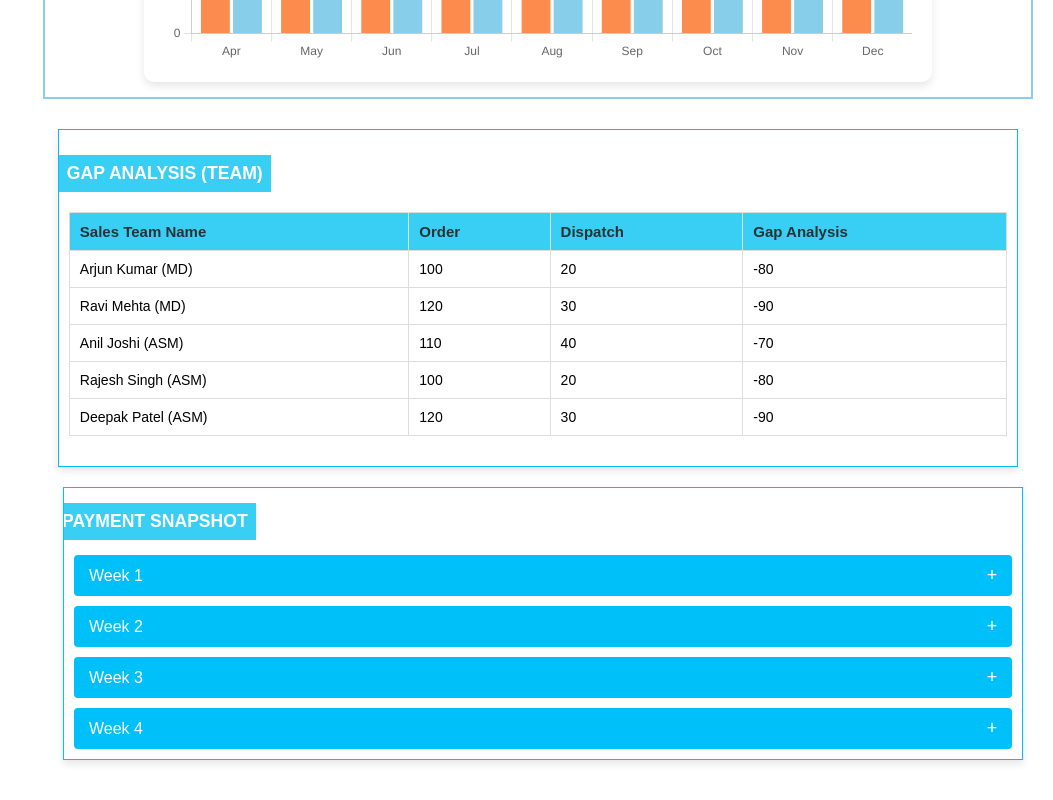
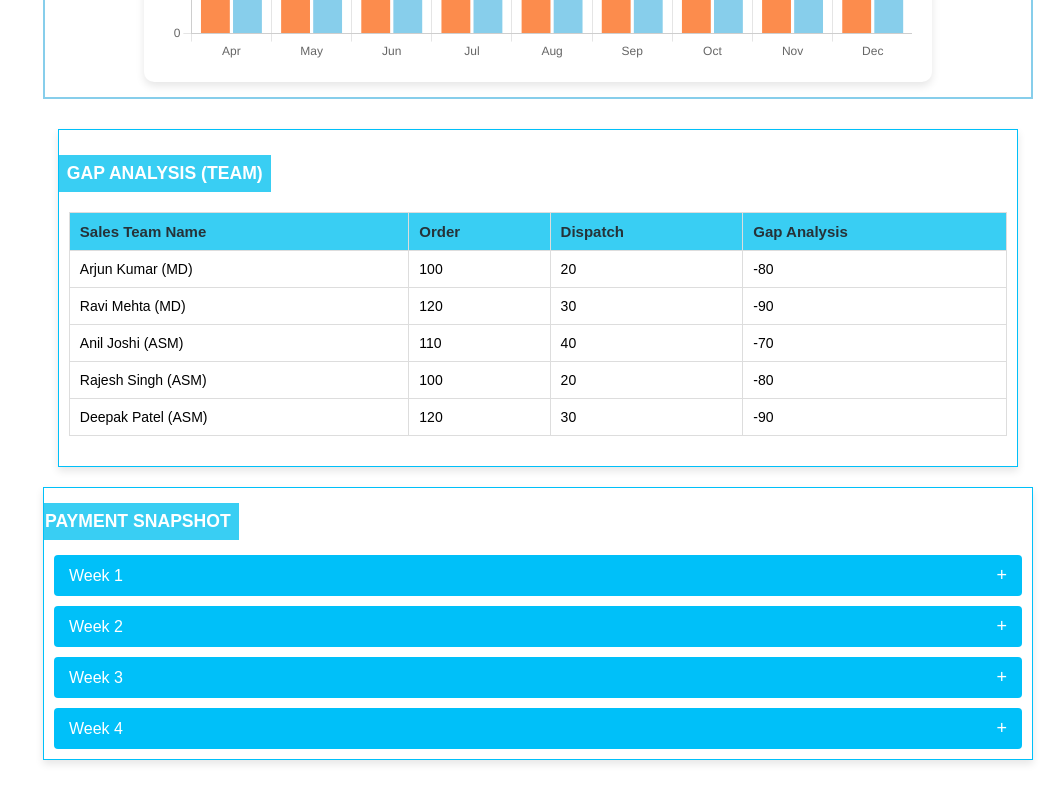
Before and after one commit to Arifkhankhankhankhan/DashBoard_company, a React (Vite) app: page / in a window 1280 px wide. Shown: the part 4596-5396 px from the top of the page, without its empty margins (227-1280 px from the left). Built offline with nearby package versions, Linux system fonts and the light colour scheme.

Commit message:
Update PaymentSnapshot.css

```diff
--- a/src/components/Paymentsnap/PaymentSnapshot.css
+++ b/src/components/Paymentsnap/PaymentSnapshot.css
@@ -1,15 +1,17 @@
 .payment-snapshot {
-  width: 97%;
+  width: 100%;
+  max-width: 1200px;
   background-color: #ffffff;
   border: 1px solid #00c0f9;
-  margin: 20px;
+  margin: 20px auto;
   box-shadow: 0 4px 8px rgba(0, 0, 0, 0.1);
   font-family: "Arial", sans-serif;
   overflow: hidden;
 }
 
+
 .payment-snapshot h2 {
-  margin-left: -10px;
+  margin-left: -7px;
   margin-top: 15px;
   margin-bottom: 15px;
   font-size: 1.1rem;
@@ -17,6 +19,7 @@
   background-color: #39cef3;
   color: white;
   padding: 8px;
+  align-items: center;
 }
 
 .week-container {
```
